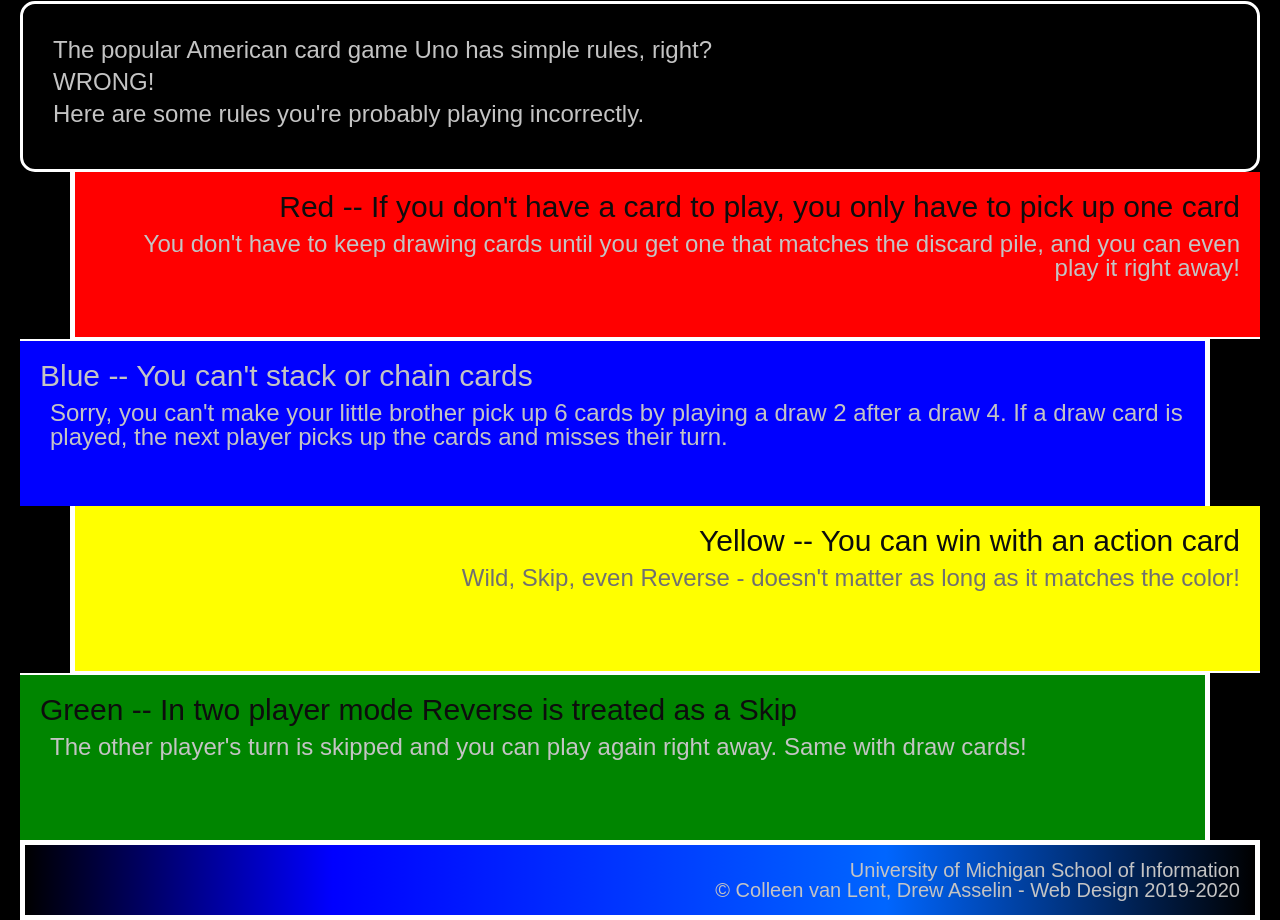
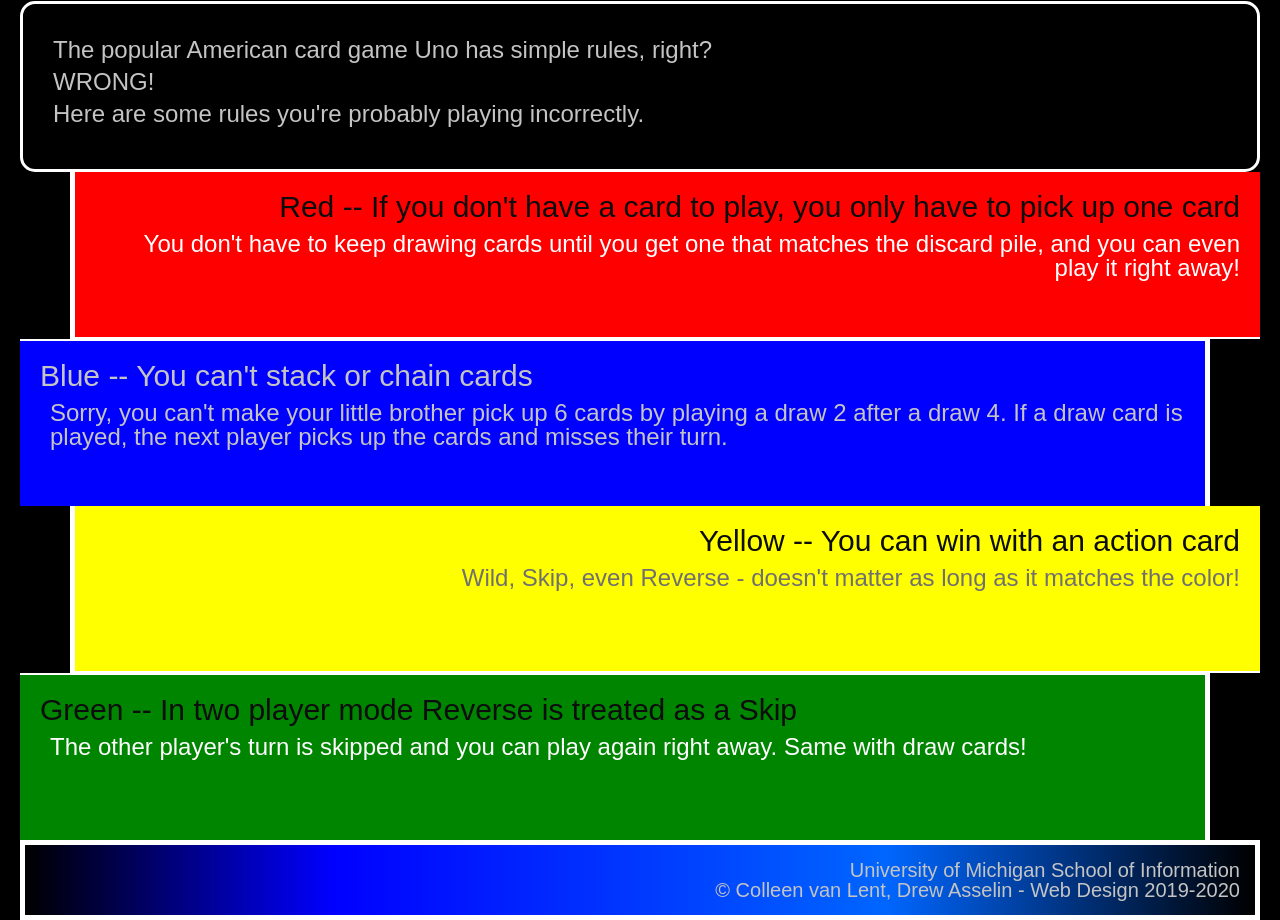
Before and after one commit to sleepyliii/hw2-2024, a plain HTML site: page index.html in a window 1280 px wide. Shown: the part 327-1247 px from the top of the page. Drawn offline with Linux system fonts and the light colour scheme.

Commit message:
Add files via upload

```diff
--- a/css/style.css
+++ b/css/style.css
@@ -49,6 +49,10 @@ div{
     border-width: 0 0 2px 5px;
 }
 
+.red p{
+    color: #fff;
+}
+
 .blue{
     background-color: #0000ff;
     text-align: left;
@@ -78,6 +82,10 @@ div{
     border-width: 2px 5px 0 0;
 }
 
+.green p{
+    color :#fff
+}
+
 footer{
     background: rgb(0,0,0);
     background: linear-gradient(90deg, rgba(0,0,0,1) 0%, rgba(0,0,255,1) 25%, rgba(0,102,255,1) 70%, rgba(0,0,0,1) 100%);
```
